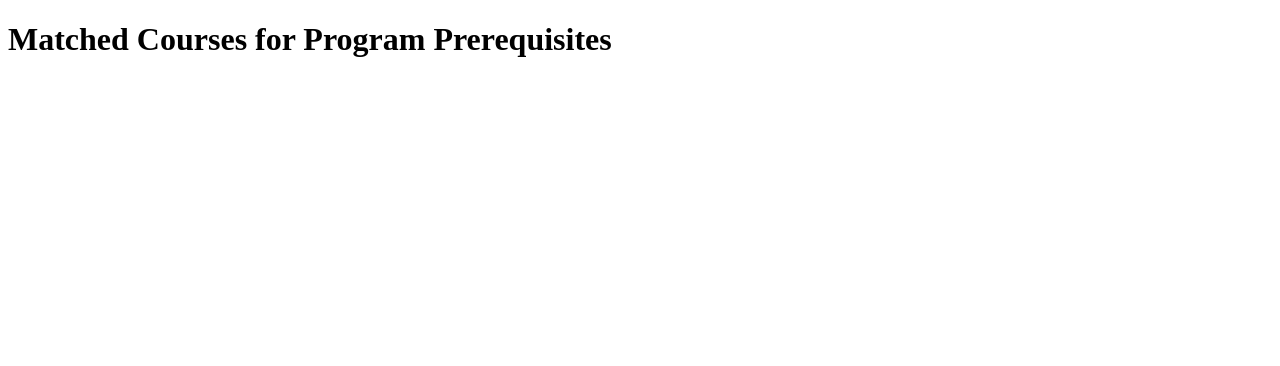
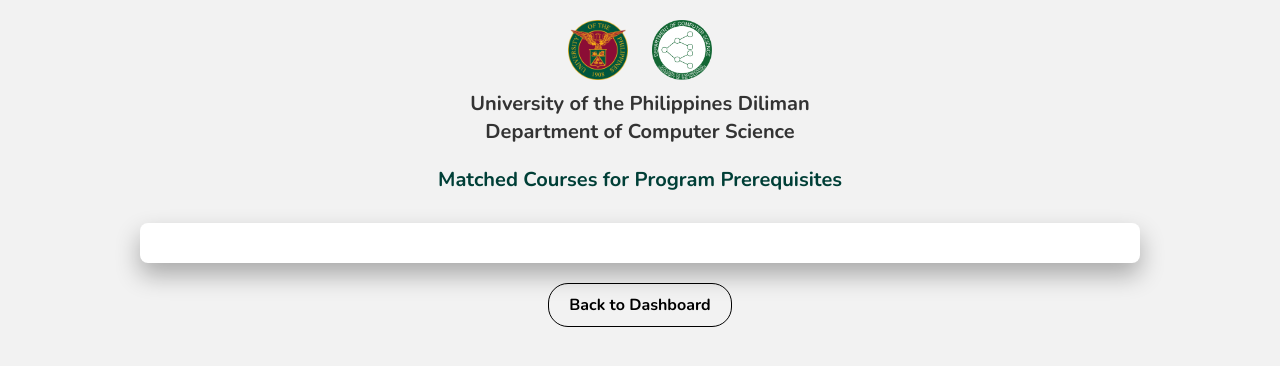
Before and after one commit to YJElla/CS192, a Flask app: page /matched_courses in a window 1280 px wide. Shown: the top 366 px of the page. Run offline with Flask 3, Linux system fonts and the light colour scheme.

Commit message:
ui added

```diff
--- a/templates/matched_courses.html
+++ b/templates/matched_courses.html
@@ -1,25 +1,115 @@
 <!DOCTYPE html>
 <html lang="en">
 <head>
+    <meta charset="UTF-8">
+    <meta name="viewport" content="width=device-width, initial-scale=1.0">
     <title>Matched Courses</title>
+    <link href="https://fonts.googleapis.com/css2?family=Nunito:wght@400;700&display=swap" rel="stylesheet">
+    <style>
+        * {
+            box-sizing: border-box;
+            margin: 0;
+            padding: 0;
+        }
+
+        body {
+            font-family: 'Nunito', sans-serif;
+            background-color: #F2F2F2;
+            display: flex;
+            flex-direction: column;
+            align-items: center;
+            padding: 20px;
+        }
+
+        .header {
+            text-align: center;
+            margin-bottom: 20px;
+        }
+
+        .header img {
+            width: 60px;
+            height: 60px;
+            margin: 0 10px;
+            vertical-align: middle;
+        }
+
+        .header h1 {
+            font-size: 20px;
+            color: #333;
+            font-weight: bold;
+            margin-top: 10px;
+            line-height: 1.4;
+        }
+
+        .table-container {
+            width: 90%;
+            max-width: 1000px;
+            background-color: white;
+            box-shadow: 0px 12px 24px rgba(0, 0, 0, 0.3);
+            border-radius: 8px;
+            overflow: hidden;
+            padding: 20px;
+            margin-top: 20px;
+        }
+
+        h2 {
+            color: #003F37;
+            margin-bottom: 10px;
+            font-size : 20px;
+        }
+
+        ul {
+            list-style-type: none;
+            padding-left: 0;
+        }
+
+        li {
+            background: #E8F0F2;
+            margin: 5px 0;
+            padding: 10px;
+            border-radius: 5px;
+        }
+
+        .back-button {
+            border: 1px solid black;
+            padding: 10px 20px;
+            border-radius: 20px;
+            color: black;
+            background-color: transparent;
+            font-weight: bold;
+            text-decoration: none;
+            margin-top: 20px;
+        }
+
+    </style>
 </head>
 <body>
-    <h1>Matched Courses for Program Prerequisites</h1>
+    <div class="header">
+        <img src="{{ url_for('static', filename='upd_logo.png') }}" alt="University of the Philippines Logo">
+        <img src="{{ url_for('static', filename='dcs_logo.png') }}" alt="Department of Computer Science Logo">
+        <h1>University of the Philippines Diliman<br>Department of Computer Science</h1>
+    </div>
 
+    <h2>Matched Courses for Program Prerequisites</h2>
+
+    <div class="table-container">
         {% for prereq in results %}
-        <h2>Prerequisite: {{ prereq.prereq_course_code }} - {{ prereq.prereq_description }}</h2>
+            <h2>Prerequisite: {{ prereq.prereq_course_code }}</h2>
             {% if prereq.matched_courses %}
                 <ul>
                     {% for match in prereq.matched_courses %}
                         <li>
-                        {{ match.taken_course_code }} - {{ match.taken_description }}
+                            <strong>{{ match.taken_course_code }}</strong> - {{ match.taken_description }}
                             (Similarity: {{ match.similarity_score * 100 }}%)
                         </li>
                     {% endfor %}
                 </ul>
             {% else %}
-            <p>No matching courses found.</p>
+                <p style="margin-bottom: 15px;">No matching courses found.</p>
             {% endif %}
         {% endfor %}
+    </div>
+
+    <a href="{{ url_for('teacher_dashboard') }}" class="back-button">Back to Dashboard</a>
 </body>
 </html>
```
Lines whose indentation alone changed are shown as unchanged.
